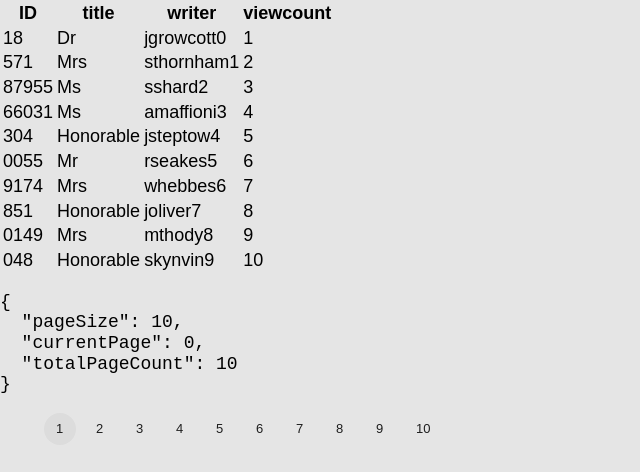
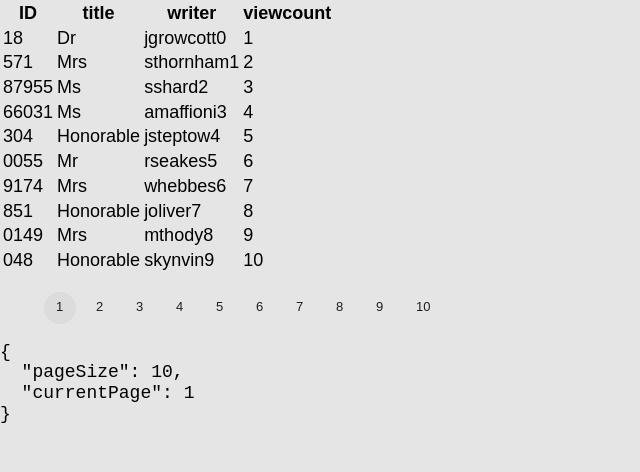
Before and after one commit to anjitpariyar/Board, a Next.js app: page / in a window 1280 px wide. Shown: the top 472 px of the page, without its empty margins (0-640 px from the left). Built offline with nearby package versions, Linux system fonts and the light colour scheme.

Commit message:
attempt of pagination controller

```diff
--- a/Hook/Board.ts
+++ b/Hook/Board.ts
@@ -18,3 +18,11 @@ export const usePagination = ({
 
   return paginationRange;
 };
+
+export const paginationController = ({ page }) => {
+  const pageChange = useMemo(() => {
+    // Our implementation logic will go here
+    const newPage = page;
+    return { newPage };
+  }, [page]);
+};
--- a/components/Pagination.tsx
+++ b/components/Pagination.tsx
@@ -1,6 +1,6 @@
 import React from "react";
+import styled from "styled-components";
 import { usePagination } from "Hook/Board";
-import styled from "styled-components";
 
 interface Props {
   onPageChange?: any;
@@ -22,29 +22,13 @@ const Pagination = ({ onPageChange, style, currentPage, pageSize }: Props) => {
 
   return (
     <>
-      <div>
-        {" "}
-        <pre>
-          <code>
-            {JSON.stringify(
-              {
-                pageSize,
-                currentPage,
-                totalPageCount,
-              },
-              null,
-              2
-            )}
-          </code>
-        </pre>
-      </div>
       <Ul>
         {[...Array(totalPageCount)].map((count, index) => {
           return (
             <Li
               key={index}
-              active={index === currentPage}
-              onClick={() => onPageChange(index)}
+              active={index === currentPage - 1}
+              onClick={() => onPageChange(index + 1)}
             >
               {index + 1}
             </Li>
--- a/components/Table.tsx
+++ b/components/Table.tsx
@@ -1,10 +1,9 @@
 import React, { useEffect, useMemo } from "react";
 import { sampleTablePropsData } from "utils/sample-data";
 
-const Table = ({ currentPage, pageSize }, value) => {
-  console.log(value);
+const Table = ({ currentPage, pageSize }) => {
   const currentTableData = useMemo(() => {
-    const firstPageIndex = currentPage * pageSize;
+    const firstPageIndex = (currentPage - 1) * pageSize;
     const lastPageIndex = firstPageIndex + pageSize;
     return sampleTablePropsData.slice(firstPageIndex, lastPageIndex);
   }, [currentPage]);
--- a/pages/index.tsx
+++ b/pages/index.tsx
@@ -4,10 +4,19 @@ import { useState } from "react";
 
 const IndexPage = () => {
   // crate a instance with usePagination
-  const [currentPage, setCurrentPage] = useState<number>(0);
+  const [currentPage, setCurrentPage] = useState<number>(1); // start with one
   let pageSize = 10;
+
+  //on page change
+  // for now this is a page controller
   const onPageChange = (page) => {
     setCurrentPage(page);
+  };
+
+  const paginationOptions = {
+    currentPage: currentPage, //required
+    pageSize: pageSize, //required
+    onPageChange: onPageChange, //required
   };
 
   return (
@@ -19,11 +28,23 @@ const IndexPage = () => {
       {/* for now its a only wat to connect pagination and table */}
 
       <Table currentPage={currentPage} pageSize={pageSize} />
-      <Pagination
-        currentPage={currentPage}
-        pageSize={pageSize}
-        onPageChange={onPageChange}
-      />
+      <Pagination {...paginationOptions} />
+
+      <div>
+        {" "}
+        <pre>
+          <code>
+            {JSON.stringify(
+              {
+                pageSize,
+                currentPage,
+              },
+              null,
+              2
+            )}
+          </code>
+        </pre>
+      </div>
     </>
   );
 };
```
